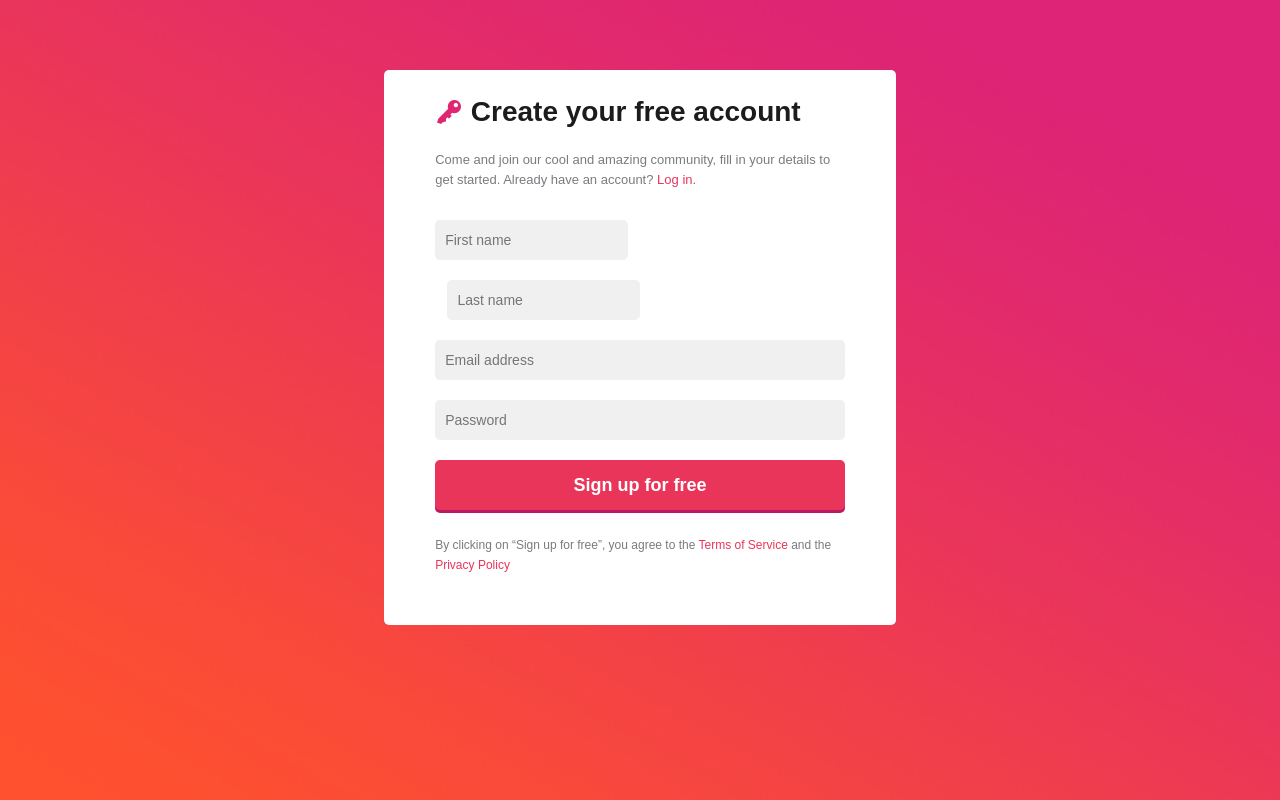
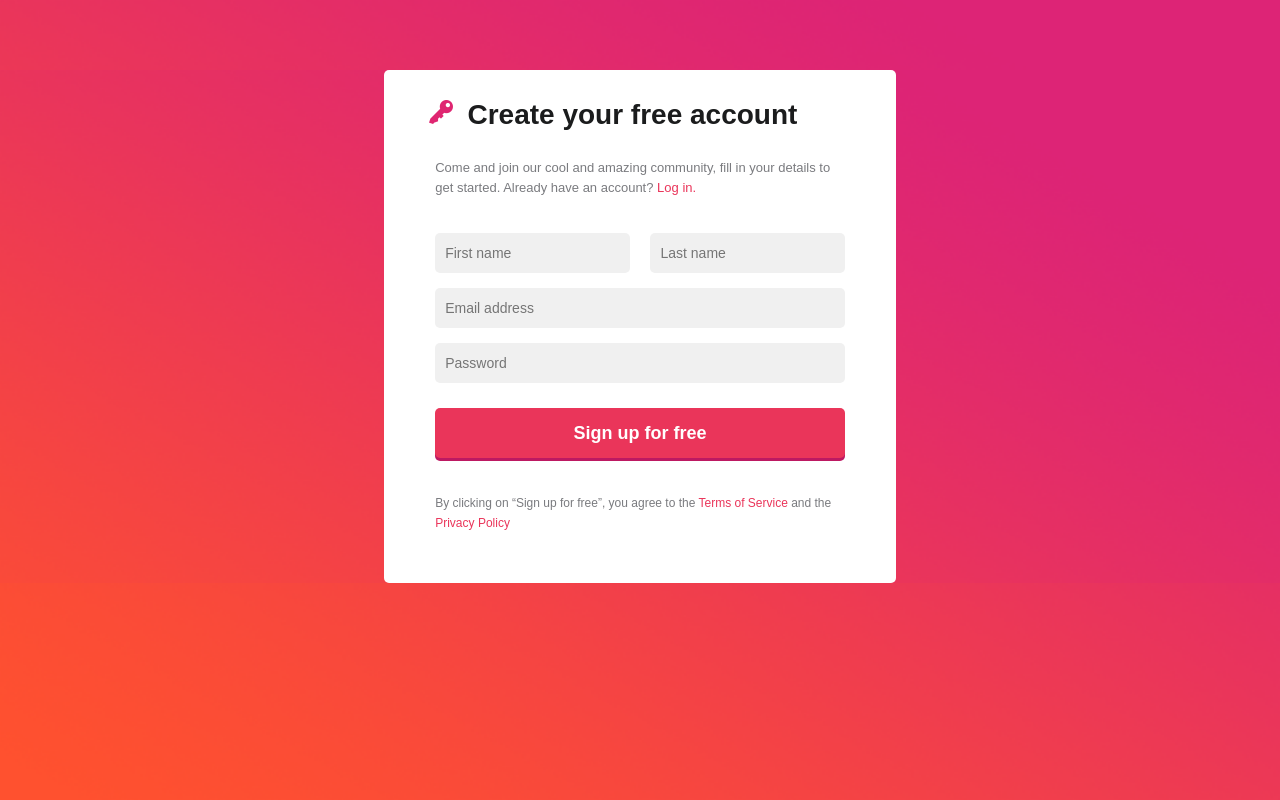
Before and after one commit to sofiychuk/form_registration, a plain HTML site: page index.html in a window 1280 px wide. Drawn offline with Linux system fonts and the light colour scheme.

Commit message:
change margin to padding, change float: left to float: left and right, add clear both and add some hover effects

```diff
--- a/css/style.css
+++ b/css/style.css
@@ -3,11 +3,13 @@
     margin: 0px;
 }
 
+html,
 body {
     font-family: "Arial", sans-serif;
     box-sizing: border-box;
     background: url(../img/main%20bg.png);
     background-size: cover;
+    min-height: 100%;
 }
 
 .form {
@@ -16,17 +18,17 @@ body {
     margin: auto;
     margin-top: 70px;
     border-radius: 5px;
+     transition: box-shadow 1s ease;
 }
 
 .header__icon,
 .header__title {
-    float: left;
-    height: 50px;
-    margin-top: 30px;
+    display: inline-block;
+    padding: 30px 0;
 }
 
 .header__icon {
-    width: 15%;
+    padding-left: 45px;
     text-align: right;
 }
 
@@ -35,8 +37,7 @@ body {
     color: rgb(27, 28, 29);
     font-weight: bold;
     line-height: 0.833;
-    width: calc(85% - 10px);
-    margin-left: 10px;
+    padding-left: 10px;
 }
 
 .header__text {
@@ -44,51 +45,51 @@ body {
     color: rgb(122, 123, 127);
     line-height: 1.538;
     text-align: left;
+    margin: 0 auto;
     width: 80%;
-    margin: 0 auto;
-}
-
-.header__link-Log_in--red {
-    color: #ea355a;
-    text-decoration: none;
 }
 
 .form-main {
     width: 80%;
     margin: 0 auto;
-    margin-top: 20px;
+    padding-top: 20px;
+}
+
+.field-wrap {
+    margin: 15px 0;
 }
 
 .field-wrap__input {
-    padding: 10px;
+     padding: 10px 0 10px 10px;
     font-size: 14px;
     color: rgb(122, 123, 127);
     line-height: 1.429;
-    text-align: left;
-    margin: 10px 0;
     background-color: #f0f0f0;
     border: none;
     border-radius: 5px;
 }
 
-.field-wrap__input--medium {
-    width: 42.2%;
+.field-wrap-left {
     float: left;
+    width: 50%;
 }
 
-.field-wrap-left input {
-    margin-right: 3%;
+.field-wrap-right {
+    float: right;
+    width: 50%;
+    text-align: right;
 }
 
-.field-wrap-right input {
-    margin-left: 3%;
+.field-wrap__input--medium {
+    width: 90%;
 }
 
 .field-wrap__input--big {
-    width: calc(100% - 20px);
+    width: calc(100% - 10px);
+       clear: both;
 }
 
-.field-wrap__btn--green {
+.field-wrap__btn--red {
     width: 100%;
     background-color: #ea355a;
     font-size: 18px;
@@ -112,8 +113,26 @@ body {
     line-height: 1.667;
     text-align: left;
 }
+
+.header__link-Log_in--red,
 .footer__link-terms--red,
-.footer__link-privacy--red{
+.footer__link-privacy--red {
     text-decoration: none;
     color: #ea355a;
 }
+.form:hover{
+   box-shadow: 0 14px 28px rgba(0,0,0,0.25), 0 10px 10px rgba(0,0,0,0.22);
+    transition: box-shadow 0.7s;
+}
+.field-wrap__btn--red:hover{
+    transform: scale(1.01);
+    box-shadow: 0 3px 0 #bd1962, 0 10px 10px rgba(0,0,0,0.22)
+}
+.header__icon--rotate {
+  -webkit-transition: -webkit-transform .8s ease-in-out;
+          transition:         transform .8s ease-in-out;
+}
+.form:hover .header__icon--rotate{
+    -webkit-transform: rotate(360deg);
+          transform: rotate(360deg);
+}
--- a/index.html
+++ b/index.html
@@ -1,5 +1,6 @@
 <!DOCTYPE html>
 <html lang="en">
+
 <head>
     <meta charset="UTF-8">
     <title>Creat account</title>
@@ -13,7 +14,7 @@
     <form action="#" method="post" class="form">
         <header>
             <div class="header__icon">
-                <img src="./img/sign%20up%20icon.png" alt="icon">
+                <img src="./img/sign%20up%20icon.png" alt="icon" class="header__icon--rotate">
             </div>
             <div class="header__title">
                 Create your free account
@@ -24,26 +25,28 @@
             </div>
         </header>
         <div class="form-main">
-            <div class="field-wrap-left">
-                <input type="text" class="field-wrap__input field-wrap__input--medium" placeholder="First name">
+            <div class="field-wrap field-wrap-left">
+                <input type="text" class="field-wrap__input field-wrap__input--medium" placeholder="First name" required>
             </div>
-            <div class="field-wrap-right">
-                <input type="text" class="field-wrap__input field-wrap__input--medium" placeholder="Last name">
+            <div class="field-wrap field-wrap-right">
+                <input type="text" class="field-wrap__input field-wrap__input--medium" placeholder="Last name" required>
             </div>
             <div class="field-wrap">
-                <input type="email" class="field-wrap__input field-wrap__input--big" placeholder="Email address">
+                <input type="email" class="field-wrap__input field-wrap__input--big" placeholder="Email address" required>
             </div>
             <div class="field-wrap">
-                <input type="password" class="field-wrap__input field-wrap__input--big" placeholder="Password">
+                <input type="password" class="field-wrap__input field-wrap__input--big" placeholder="Password" required>
             </div>
             <div class="field-wrap">
-                <button type="submit" class="field-wrap__btn--green">Sign up for free</button>
+                <button type="submit" class="field-wrap__btn--red">Sign up for free</button>
             </div>
         </div>
         <div class="form-footer">
             <div class="form-footer__text">
-                By clicking on “Sign up for free”, you agree to the <a href="" class="footer__link-terms--red">Terms of Service</a> and the <a href="" class="footer__link-privacy--red">Privacy Policy</a>
+                By clicking on “Sign up for free”, you agree to the <a href="#" class="footer__link-terms--red ">Terms of Service</a> and the <a href="#" class="footer__link-privacy--red ">Privacy Policy</a>
             </div>
         </div>
     </form>
-</body></html>
+</body>
+
+</html>
```
